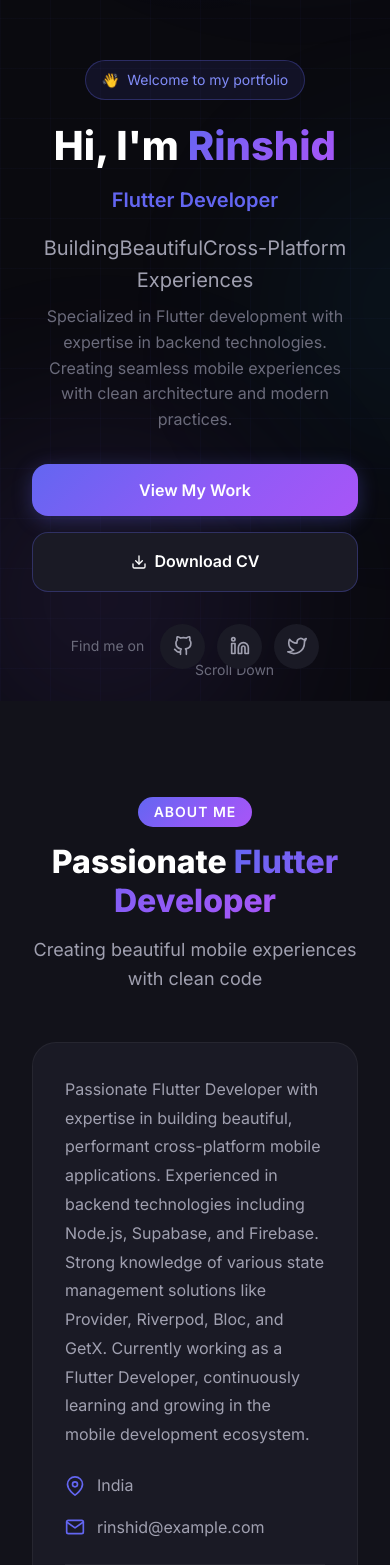
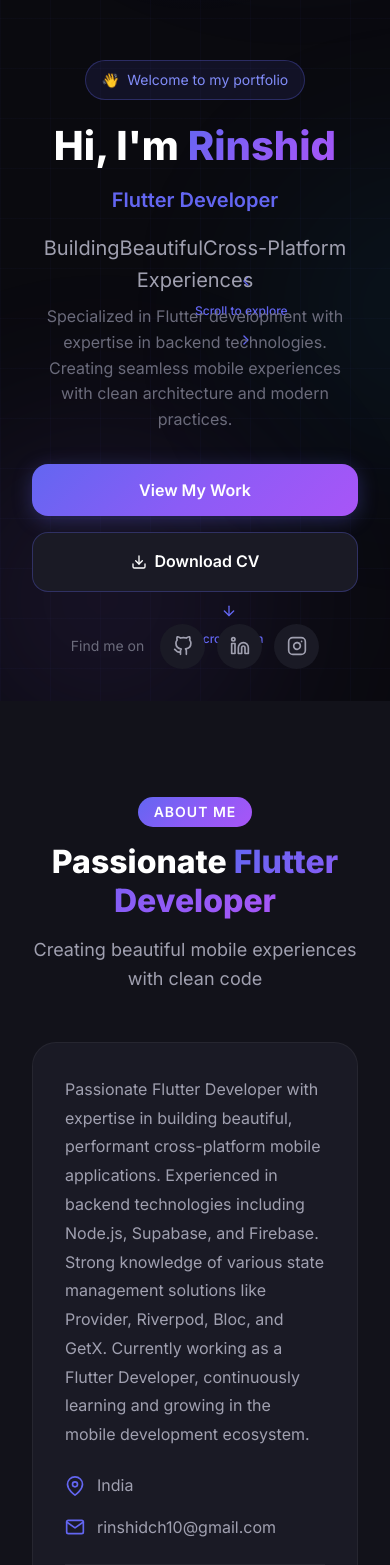
Before and after one commit to Rinshid10/react, a React (Vite) app: page / in a window 390 px wide. Shown: the part 432-1997 px from the top of the page. Built offline with nearby package versions, Linux system fonts and the light colour scheme.

Commit message:
feat: ui and content updated

```diff
--- a/src/components/Hero.tsx
+++ b/src/components/Hero.tsx
@@ -1,5 +1,5 @@
 import { motion } from 'framer-motion';
-import { FiGithub, FiLinkedin, FiTwitter, FiDownload, FiArrowDown } from 'react-icons/fi';
+import { FiGithub, FiLinkedin, FiInstagram, FiDownload, FiArrowDown } from 'react-icons/fi';
 import { usePortfolio } from '../context/PortfolioContext';
 import { useTheme } from '../context/ThemeContext';
 import TechCarousel from './TechCarousel';
@@ -129,9 +129,9 @@ const Hero = () => {
             <span className="social-label">Find me on</span>
             <div className="social-links">
               {[
-                { icon: FiGithub, link: personalInfo.social.github, label: 'GitHub' },
+                { icon: FiGithub, link: 'https://github.com/Rinshid10', label: 'GitHub' },
                 { icon: FiLinkedin, link: personalInfo.social.linkedin, label: 'LinkedIn' },
-                { icon: FiTwitter, link: personalInfo.social.twitter, label: 'Twitter' },
+                { icon: FiInstagram, link: personalInfo.social.instagram || '#', label: 'Instagram' },
               ].map(({ icon: Icon, link, label }) => (
                 <motion.a
                   key={label}
--- a/src/components/Projects.tsx
+++ b/src/components/Projects.tsx
@@ -1,29 +1,48 @@
 import { useRef, useState } from 'react';
 import { motion, useInView, AnimatePresence } from 'framer-motion';
-import { FiGithub, FiExternalLink, FiPlay } from 'react-icons/fi';
+import { FiGithub, FiExternalLink, FiPlay, FiSmartphone, FiGlobe, FiChevronLeft, FiChevronRight } from 'react-icons/fi';
 import { SiGoogleplay, SiAppstore } from 'react-icons/si';
 import { usePortfolio } from '../context/PortfolioContext';
-import { ProjectCategory } from '../types';
 import '../styles/Projects.css';
 
 /**
  * Projects Component
- * Interactive project gallery with filtering and hover effects
+ * Interactive project gallery with horizontal scrolling
  */
 const Projects = () => {
   const { projects } = usePortfolio();
   const ref = useRef<HTMLElement>(null);
+  const scrollContainerRef = useRef<HTMLDivElement>(null);
   const isInView = useInView(ref, { once: true, margin: '-100px' });
-  const [filter, setFilter] = useState<string>('All');
   const [hoveredProject, setHoveredProject] = useState<number | null>(null);
+  const [showAllProjects, setShowAllProjects] = useState<boolean>(false);
 
-  // Get unique categories
-  const categories: string[] = ['All', ...new Set(projects.map((p) => p.category))];
+  // Limit projects initially, show all when button is clicked
+  const displayedProjects = showAllProjects ? projects : projects.slice(0, 4);
 
-  // Filter projects
-  const filteredProjects = filter === 'All'
-    ? projects
-    : projects.filter((p) => p.category === filter);
+  // Handle view all projects
+  const handleViewAllProjects = () => {
+    setShowAllProjects(true);
+  };
+
+  // Scroll functions
+  const scrollLeft = () => {
+    if (scrollContainerRef.current) {
+      scrollContainerRef.current.scrollBy({
+        left: -400,
+        behavior: 'smooth',
+      });
+    }
+  };
+
+  const scrollRight = () => {
+    if (scrollContainerRef.current) {
+      scrollContainerRef.current.scrollBy({
+        left: 400,
+        behavior: 'smooth',
+      });
+    }
+  };
 
   // Animation variants
   const containerVariants = {
@@ -58,25 +77,59 @@ const Projects = () => {
           </p>
         </motion.div>
 
-        {/* Category Filter */}
-        <motion.div className="projects-filter" variants={itemVariants}>
-          {categories.map((category) => (
-            <motion.button
-              key={category}
-              className={`filter-btn ${filter === category ? 'active' : ''}`}
-              onClick={() => setFilter(category)}
-              whileHover={{ scale: 1.05 }}
-              whileTap={{ scale: 0.95 }}
+        {/* Scroll Indicator */}
+        <motion.div
+          className="scroll-indicator"
+          variants={itemVariants}
         >
-              {category}
-            </motion.button>
-          ))}
+          <motion.div
+            animate={{
+              x: [-5, 5, -5],
+            }}
+            transition={{
+              duration: 1.5,
+              repeat: Infinity,
+              ease: "easeInOut"
+            }}
+          >
+            <FiChevronLeft />
+          </motion.div>
+          <span>Scroll to explore</span>
+          <motion.div
+            animate={{
+              x: [-5, 5, -5],
+            }}
+            transition={{
+              duration: 1.5,
+              repeat: Infinity,
+              ease: "easeInOut"
+            }}
+          >
+            <FiChevronRight />
+          </motion.div>
         </motion.div>
 
-        {/* Projects Grid */}
-        <motion.div className="projects-grid" layout>
+        {/* Projects Horizontal Scroll Container with Arrow Buttons */}
+        <div className="projects-scroll-wrapper">
+          {/* Left Arrow Button */}
+          <motion.button
+            className="scroll-arrow scroll-arrow-left"
+            onClick={scrollLeft}
+            whileHover={{ scale: 1.1 }}
+            whileTap={{ scale: 0.9 }}
+            aria-label="Scroll left"
+          >
+            <FiChevronLeft />
+          </motion.button>
+
+          <motion.div
+            className="projects-scroll-container"
+            ref={scrollContainerRef}
+            layout
+          >
+            <motion.div className="projects-horizontal-grid">
               <AnimatePresence mode="popLayout">
-            {filteredProjects.map((project, index) => (
+                {displayedProjects.map((project, index) => (
                   <motion.article
                   key={project.id}
                   className={`project-card ${project.featured ? 'featured' : ''}`}
@@ -88,8 +141,29 @@ const Projects = () => {
                   onMouseEnter={() => setHoveredProject(project.id)}
                   onMouseLeave={() => setHoveredProject(null)}
                 >
-                {/* Project Image */}
+                {/* Project Image / Icon */}
                 <div className="project-image-container">
+                  {project.category === 'Mobile' ? (
+                    <motion.div
+                      className="project-image project-icon-wrapper"
+                      animate={{
+                        scale: hoveredProject === project.id ? 1.1 : 1,
+                      }}
+                      transition={{ duration: 0.4 }}
+                    >
+                      <FiSmartphone className="mobile-icon" />
+                    </motion.div>
+                  ) : project.category === 'Web' ? (
+                    <motion.div
+                      className="project-image project-icon-wrapper"
+                      animate={{
+                        scale: hoveredProject === project.id ? 1.1 : 1,
+                      }}
+                      transition={{ duration: 0.4 }}
+                    >
+                      <FiGlobe className="mobile-icon" />
+                    </motion.div>
+                  ) : (
                     <motion.img
                       src={project.image}
                       alt={project.title}
@@ -99,6 +173,7 @@ const Projects = () => {
                       }}
                       transition={{ duration: 0.4 }}
                     />
+                  )}
 
                   {/* Overlay with Links */}
                   <motion.div
@@ -188,21 +263,33 @@ const Projects = () => {
                 ))}
               </AnimatePresence>
             </motion.div>
+          </motion.div>
 
-        {/* View More Button */}
+          {/* Right Arrow Button */}
+          <motion.button
+            className="scroll-arrow scroll-arrow-right"
+            onClick={scrollRight}
+            whileHover={{ scale: 1.1 }}
+            whileTap={{ scale: 0.9 }}
+            aria-label="Scroll right"
+          >
+            <FiChevronRight />
+          </motion.button>
+        </div>
+
+        {/* View All Projects Button */}
+        {!showAllProjects && projects.length > 4 && (
           <motion.div className="projects-cta" variants={itemVariants}>
-          <motion.a
-            href="https://github.com/rinshid"
-            target="_blank"
-            rel="noopener noreferrer"
+            <motion.button
+              onClick={handleViewAllProjects}
               className="btn btn-secondary"
               whileHover={{ scale: 1.05 }}
               whileTap={{ scale: 0.95 }}
             >
-            <FiGithub />
-            View All Projects on GitHub
-          </motion.a>
+              View All Projects
+            </motion.button>
           </motion.div>
+        )}
       </motion.div>
     </section>
   );
--- a/src/context/PortfolioContext.tsx
+++ b/src/context/PortfolioContext.tsx
@@ -52,7 +52,7 @@ export const PortfolioProvider = ({ children }: PortfolioProviderProps) => {
     name: 'Rinshid',
     title: 'Flutter Developer',
     tagline: 'Building Beautiful Cross-Platform Experiences',
-    email: 'rinshid@example.com',
+    email: 'rinshidch10@gmail.com',
     location: 'India',
     bio: `Passionate Flutter Developer with expertise in building beautiful,
     performant cross-platform mobile applications. Experienced in backend
@@ -64,6 +64,7 @@ export const PortfolioProvider = ({ children }: PortfolioProviderProps) => {
       github: 'https://github.com/rinshid',
       linkedin: 'https://linkedin.com/in/rinshid',
       twitter: 'https://twitter.com/rinshid',
+      instagram: 'https://www.instagram.com/rnshiid',
     },
     resumeUrl: '/resume.pdf',
   };
@@ -76,15 +77,11 @@ export const PortfolioProvider = ({ children }: PortfolioProviderProps) => {
     { name: 'Node.js', icon: SiNodedotjs, color: '#339933', category: 'Backend' },
     { name: 'Firebase', icon: SiFirebase, color: '#FFCA28', category: 'Backend' },
     { name: 'Supabase', icon: SiSupabase, color: '#3ECF8E', category: 'Backend' },
-    { name: 'Java', icon: FaJava, color: '#ED8B00', category: 'Language' },
-    { name: 'Spring Boot', icon: SiSpringboot, color: '#6DB33F', category: 'Backend' },
     { name: 'PostgreSQL', icon: SiPostgresql, color: '#4169E1', category: 'Database' },
-    { name: 'MySQL', icon: SiMysql, color: '#4479A1', category: 'Database' },
     { name: 'MongoDB', icon: SiMongodb, color: '#47A248', category: 'Database' },
     { name: 'TypeScript', icon: SiTypescript, color: '#3178C6', category: 'Language' },
     { name: 'JavaScript', icon: SiJavascript, color: '#F7DF1E', category: 'Language' },
     { name: 'Git', icon: SiGit, color: '#F05032', category: 'Tools' },
-    { name: 'Docker', icon: SiDocker, color: '#2496ED', category: 'Tools' },
   ];
 
   // Skills - Customize your skill levels
@@ -92,7 +89,6 @@ export const PortfolioProvider = ({ children }: PortfolioProviderProps) => {
     // Mobile Development
     { name: 'Flutter', level: 95, category: 'Mobile' },
     { name: 'Dart', level: 92, category: 'Mobile' },
-    { name: 'React Native', level: 70, category: 'Mobile' },
 
     // State Management
     { name: 'Provider', level: 90, category: 'State Management' },
@@ -101,6 +97,7 @@ export const PortfolioProvider = ({ children }: PortfolioProviderProps) => {
     { name: 'GetX', level: 88, category: 'State Management' },
 
     // Frontend
+    { name: 'Flutter', level: 95, category: 'Mobile' },
     { name: 'React', level: 80, category: 'Frontend' },
     { name: 'TypeScript', level: 75, category: 'Frontend' },
     { name: 'JavaScript', level: 82, category: 'Frontend' },
@@ -109,7 +106,6 @@ export const PortfolioProvider = ({ children }: PortfolioProviderProps) => {
     { name: 'Node.js', level: 78, category: 'Backend' },
     { name: 'Firebase', level: 85, category: 'Backend' },
     { name: 'Supabase', level: 82, category: 'Backend' },
-    { name: 'Spring Boot', level: 65, category: 'Backend' },
 
     // Database
     { name: 'PostgreSQL', level: 75, category: 'Database' },
@@ -118,50 +114,58 @@ export const PortfolioProvider = ({ children }: PortfolioProviderProps) => {
 
     // Tools
     { name: 'Git', level: 88, category: 'Tools' },
-    { name: 'Docker', level: 65, category: 'Tools' },
+
+    // AI
+    { name: 'Claude', level: 90, category: 'AI' },
+    { name: 'CLI', level: 85, category: 'AI' },
+    { name: 'Cursor AI', level: 88, category: 'AI' },
+    { name: 'Figma', level: 85, category: 'AI' },
+    { name: 'MCP', level: 80, category: 'AI' },
   ];
 
   // Projects - Add your projects here
   const projects: Project[] = [
     {
       id: 1,
-      title: 'E-Commerce Mobile App',
-      description: 'A full-featured shopping app with cart, payments, and order tracking.',
-      longDescription: 'Built a complete e-commerce solution with product catalog, cart management, secure payments integration, and real-time order tracking.',
-      image: 'https://images.unsplash.com/photo-1556742049-0cfed4f6a45d?w=600',
-      technologies: ['Flutter', 'Firebase', 'Provider', 'Stripe'],
-      github: 'https://github.com/rinshid/ecommerce-app',
-      playStore: 'https://play.google.com/store/apps/details?id=com.rinshid.ecommerce',
+      title: 'Online Check Writer',
+      description: 'A cloud-based payment app to simplify your accounts payable and account receivable in one go. Pay or get paid the way you want- Printable Check, eChecks, Check by mail, Credit, Debit, ACH, Wallet-to Wallet, Wire, etc. Easy navigation to help you quickly access features and tools to make payments on the go. Make transactions through our military-grade secure platform to prevent check frauds from ever hitting your account. This way, you spend less time on payment tasks and more time on work that really matters. You can also get in touch with our dedicated customer support team available round the clock to help you.',
+      image: 'https://images.unsplash.com/photo-1484480974693-6ca0a78fb36b?w=600',
+      technologies: ['Flutter', 'Riverpod'],
+      // github: 'https://github.com/rinshid/task-manager',
       featured: true,
+      playStore: 'https://play.google.com/store/apps/details?id=com.onlinecheckwriter.m',
       category: 'Mobile',
     },
     {
       id: 2,
-      title: 'Task Management App',
-      description: 'Productivity app with task organization, reminders, and team collaboration.',
-      image: 'https://images.unsplash.com/photo-1484480974693-6ca0a78fb36b?w=600',
-      technologies: ['Flutter', 'Riverpod', 'Supabase', 'Notifications'],
-      github: 'https://github.com/rinshid/task-manager',
+      title: 'Check Mail',
+      description: 'Effortlessly manage and send checks via email from your bank accounts, credit cards, and wallets. Secure, fast, and reliable payment solutions at your fingertips.',
+      longDescription: 'Send and manage digital checks instantly via email using your bank accounts, credit cards, or wallets.Secure, fast, and reliable payment solutions designed for convenience and control.',
+      image: '/app_logo.svg',
+      technologies: ['Flutter', 'Getx'],
+      playStore: 'https://play.google.com/store/apps/details?id=com.checkmail.app',
       featured: true,
       category: 'Mobile',
     },
+
     {
       id: 3,
-      title: 'Real-time Chat Application',
-      description: 'Messaging app with group chats, media sharing, and real-time updates.',
+      title: 'International Payment',
+      description: 'International Payment is a fast, secure, and efficient solution for U.S. businesses to send money globally in just minutes. Powered by Zil Money and OnlineCheckWriter.com, the app enables direct wallet-to-bank transfers to 9+ countries including the UK, France, Germany, India, China, Australia, and more.',
       image: 'https://images.unsplash.com/photo-1611606063065-ee7946f0787a?w=600',
       technologies: ['Flutter', 'Firebase', 'Bloc', 'WebSocket'],
-      github: 'https://github.com/rinshid/chat-app',
+      // github: 'https://github.com/rinshid/chat-app',
+      playStore: 'https://play.google.com/store/apps/details?id=com.internationalpayments.app',
       featured: true,
       category: 'Mobile',
     },
     {
       id: 4,
-      title: 'Fitness Tracker',
-      description: 'Health and fitness app with workout plans and progress tracking.',
+      title: 'GetPaid Link',
+      description: 'GetPaid Link - Effortless Payment Links for BusinessGetPaid Link is a powerful, secure payment link app designed for businesses of all sizes. Whether you\'re a freelancer, small business, or large enterprise, GetPaid Link allows you to send instant payment links to clients, accept payments securely, and manage recurring payments with ease.With GetPaid Link, you can quickly create and send one-time or recurring payment links via email or SMS, making it simple for your clients to pay directly from their bank accounts or credit cards. No more complicated invoicing or long payment processes – just fast,',
       image: 'https://images.unsplash.com/photo-1476480862126-209bfaa8edc8?w=600',
-      technologies: ['Flutter', 'GetX', 'SQLite', 'Charts'],
-      github: 'https://github.com/rinshid/fitness-tracker',
+      technologies: ['Flutter', 'Getx'],
+      playStore: 'https://play.google.com/store/apps/details?id=com.getpaidlink.app',
       featured: false,
       category: 'Mobile',
     },
@@ -177,15 +181,31 @@ export const PortfolioProvider = ({ children }: PortfolioProviderProps) => {
     },
     {
       id: 6,
-      title: 'Portfolio Website',
-      description: 'Modern portfolio website built with React and TypeScript.',
+      title: 'Chat Flow - Web & Mobile',
+      description: 'real-time web chat platform that enables instant messaging with smooth, secure, and seamless communication. It ensures fast message delivery, live updates, and an interactive user experience across devices.',
       image: 'https://images.unsplash.com/photo-1517180102446-f3ece451e9d8?w=600',
-      technologies: ['React', 'TypeScript', 'Framer Motion'],
-      github: 'https://github.com/rinshid/portfolio',
-      live: 'https://rinshid.dev',
+      technologies: ['Flutter', 'Provider', 'Firebase', 'WebSocket'],
+      github: 'https://github.com/Rinshid10/chat-App',
+
+      live: 'https://rinshdss.vercel.app/',
       featured: false,
       category: 'Web',
+
     },
+    {
+      id: 6,
+      title: 'Shop Easy - E-commerce',
+      description: 'modern e-commerce platform that offers a seamless online shopping experience with secure payments, fast checkout, and a user-friendly interface. Discover, compare, and purchase products بسهولة from anywhere, anytime.',
+      image: 'https://images.unsplash.com/photo-1517180102446-f3ece451e9d8?w=600',
+      technologies: ['Flutter', 'Provider', 'Firebase', 'WebSocket'],
+      github: 'https://github.com/Rinshid10/chat-App',
+
+      live: 'https://rinshdss.vercel.app/',
+      featured: false,
+      category: 'Web',
+
+    },
+
   ];
 
   // Experience - Add your work experience
--- a/src/styles/Projects.css
+++ b/src/styles/Projects.css
@@ -1,23 +1,48 @@
 .projects { padding: 6rem 2rem; background: var(--color-bg-secondary); }
-.projects-container { max-width: 1200px; margin: 0 auto; }
-.projects-filter { display: flex; justify-content: center; flex-wrap: wrap; gap: 0.5rem; margin-bottom: 3rem; }
-.filter-btn { padding: 0.5rem 1.5rem; background: var(--color-bg-tertiary); border: 1px solid transparent; border-radius: 50px; color: var(--color-text-secondary); font-size: 0.875rem; font-weight: 500; transition: all 0.3s; }
-.filter-btn:hover { border-color: var(--color-accent); color: var(--color-text-primary); }
-.filter-btn.active { background: var(--gradient-primary); color: white; }
-.projects-grid { display: grid; grid-template-columns: repeat(auto-fill, minmax(350px, 1fr)); gap: 2rem; margin-bottom: 3rem; }
-.project-card { background: var(--color-bg-tertiary); border-radius: var(--radius-xl); overflow: hidden; border: 1px solid rgba(255,255,255,0.05); transition: all 0.3s; }
-.project-card:hover { border-color: var(--color-accent); transform: translateY(-5px); box-shadow: 0 20px 40px rgba(0,0,0,0.2); }
-.project-image-container { position: relative; aspect-ratio: 16/10; overflow: hidden; }
-.project-image { width: 100%; height: 100%; object-fit: cover; transition: transform 0.4s; }
-.project-overlay { position: absolute; inset: 0; background: rgba(0,0,0,0.8); display: flex; align-items: center; justify-content: center; }
+.projects-container { max-width: 1400px; margin: 0 auto; }
+.scroll-indicator { display: flex; align-items: center; justify-content: center; gap: 0.75rem; margin-bottom: 2rem; color: var(--color-accent); font-size: 0.875rem; font-weight: 500; }
+.scroll-indicator svg { font-size: 1.25rem; }
+.scroll-indicator > div { display: flex; align-items: center; }
+.projects-scroll-wrapper { position: relative; margin-bottom: 3rem; padding: 0 60px; }
+.projects-scroll-container { overflow-x: auto; overflow-y: hidden; padding-bottom: 1rem; scrollbar-width: thin; scrollbar-color: var(--color-accent) transparent; }
+.projects-scroll-container::-webkit-scrollbar { height: 8px; }
+.projects-scroll-container::-webkit-scrollbar-track { background: transparent; }
+.projects-scroll-container::-webkit-scrollbar-thumb { background: var(--color-accent); border-radius: 4px; }
+.projects-scroll-container::-webkit-scrollbar-thumb:hover { background: var(--color-accent); opacity: 0.8; }
+.projects-horizontal-grid { display: grid; grid-template-rows: repeat(2, auto); grid-auto-columns: 400px; grid-auto-flow: column; gap: 2rem; padding-right: 2rem; width: fit-content; }
+.project-card { background: var(--color-bg-tertiary); border-radius: var(--radius-xl); overflow: hidden; border: 1px solid rgba(255,255,255,0.05); transition: height 0.7s cubic-bezier(0.25, 0.46, 0.45, 0.94), border-color 0.5s ease, transform 0.6s cubic-bezier(0.25, 0.46, 0.45, 0.94), box-shadow 0.6s cubic-bezier(0.25, 0.46, 0.45, 0.94); width: 100%; height: 350px; display: flex; flex-direction: column; }
+.project-card:hover { border-color: var(--color-accent); transform: translateY(-5px); box-shadow: 0 20px 40px rgba(0,0,0,0.2); height: auto; max-height: 600px; }
+.project-image-container { position: relative; aspect-ratio: 16/10; overflow: hidden; flex-shrink: 0; }
+.project-image { width: 100%; height: 100%; object-fit: cover; transition: transform 0.7s cubic-bezier(0.25, 0.46, 0.45, 0.94); }
+.project-icon-wrapper { width: 100%; height: 100%; display: flex; align-items: center; justify-content: center; background: var(--color-bg-tertiary); }
+.mobile-icon { font-size: 5rem; color: var(--color-accent); }
+.project-overlay { position: absolute; inset: 0; background: rgba(0,0,0,0.8); display: flex; align-items: center; justify-content: center; transition: opacity 0.5s cubic-bezier(0.25, 0.46, 0.45, 0.94), backdrop-filter 0.5s ease; }
 .project-links { display: flex; gap: 1rem; }
 .project-link { width: 50px; height: 50px; display: flex; align-items: center; justify-content: center; background: var(--color-bg-tertiary); border-radius: 50%; color: var(--color-text-primary); font-size: 1.25rem; transition: all 0.3s; }
 .project-link:hover { background: var(--color-accent); color: white; }
 .featured-badge { position: absolute; top: 1rem; right: 1rem; padding: 0.25rem 0.75rem; background: var(--gradient-primary); color: white; font-size: 0.75rem; font-weight: 600; border-radius: 50px; }
-.project-content { padding: 1.5rem; }
-.project-category { font-size: 0.75rem; color: var(--color-accent); font-weight: 600; text-transform: uppercase; letter-spacing: 1px; }
-.project-title { font-size: 1.25rem; font-weight: 700; margin: 0.5rem 0; }
-.project-description { font-size: 0.875rem; color: var(--color-text-secondary); line-height: 1.6; margin-bottom: 1rem; }
-.project-technologies { display: flex; flex-wrap: wrap; gap: 0.5rem; }
+.project-content { padding: 1.5rem; flex: 1; display: flex; flex-direction: column; overflow: hidden; transition: overflow 0.3s ease 0.2s, padding 0.6s cubic-bezier(0.25, 0.46, 0.45, 0.94); }
+.project-card:hover .project-content { overflow: visible; }
+.project-category { font-size: 0.75rem; color: var(--color-accent); font-weight: 600; text-transform: uppercase; letter-spacing: 1px; flex-shrink: 0; }
+.project-title { font-size: 1.25rem; font-weight: 700; margin: 0.5rem 0; flex-shrink: 0; transition: transform 0.5s cubic-bezier(0.25, 0.46, 0.45, 0.94) 0.1s; }
+.project-card:hover .project-title { transform: translateY(-2px); }
+.project-description { font-size: 0.875rem; color: var(--color-text-secondary); line-height: 1.6; margin-bottom: 1rem; overflow: hidden; display: -webkit-box; -webkit-line-clamp: 2; line-clamp: 2; -webkit-box-orient: vertical; transition: all 0.6s cubic-bezier(0.25, 0.46, 0.45, 0.94) 0.15s, opacity 0.5s ease 0.1s; opacity: 1; }
+.project-card:hover .project-description { -webkit-line-clamp: unset; line-clamp: unset; overflow: visible; display: block; transition: all 0.7s cubic-bezier(0.25, 0.46, 0.45, 0.94) 0.1s; }
+.project-technologies { display: flex; flex-wrap: wrap; gap: 0.5rem; flex-shrink: 0; opacity: 0.7; transition: opacity 0.6s cubic-bezier(0.25, 0.46, 0.45, 0.94) 0.2s, transform 0.5s cubic-bezier(0.25, 0.46, 0.45, 0.94) 0.2s; transform: translateY(5px); }
+.project-card:hover .project-technologies { opacity: 1; transform: translateY(0); }
 .projects-cta { text-align: center; }
-@media (max-width: 768px) { .projects-grid { grid-template-columns: 1fr; } }
+.scroll-arrow { position: absolute; top: 50%; transform: translateY(-50%); width: 50px; height: 50px; display: flex; align-items: center; justify-content: center; background: var(--color-bg-tertiary); border: 1px solid rgba(255,255,255,0.1); border-radius: 50%; color: var(--color-text-primary); font-size: 1.5rem; cursor: pointer; z-index: 10; transition: all 0.3s; box-shadow: 0 4px 12px rgba(0,0,0,0.15); }
+.scroll-arrow:hover { background: var(--color-accent); color: white; border-color: var(--color-accent); box-shadow: 0 6px 20px rgba(0,0,0,0.25); }
+.scroll-arrow-left { left: 0; }
+.scroll-arrow-right { right: 0; }
+@media (max-width: 768px) {
+  .projects-horizontal-grid { grid-template-columns: repeat(2, 300px); }
+  .project-card { height: 320px; }
+  .project-card:hover { max-height: 550px; }
+  .scroll-indicator { font-size: 0.75rem; }
+  .scroll-indicator svg { font-size: 1rem; }
+  .projects-scroll-wrapper { padding: 0 50px; }
+  .scroll-arrow { width: 40px; height: 40px; font-size: 1.25rem; }
+  .scroll-arrow-left { left: 0; }
+  .scroll-arrow-right { right: 0; }
+}
--- a/src/types/index.ts
+++ b/src/types/index.ts
@@ -32,7 +32,8 @@ export type SkillCategory =
   | 'Backend'
   | 'Database'
   | 'State Management'
-  | 'Tools';
+  | 'Tools'
+  | 'AI';
 
 export interface Project {
   id: number;
```
Also changed, not shown: src/context/ThemeContext.tsx (+12 -2 lines). Lines whose indentation alone changed are shown as unchanged.
